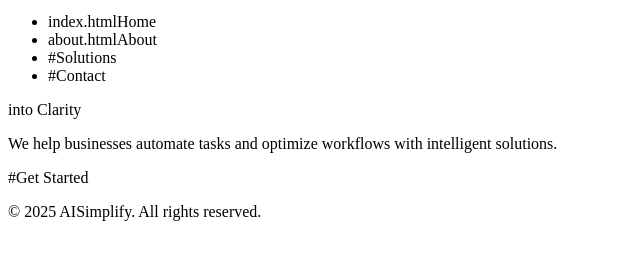
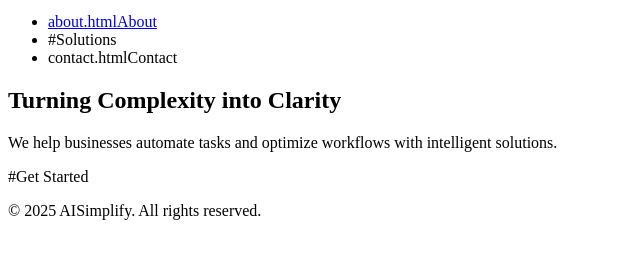
Before and after one commit to ovlac99/aisimplify-site, a plain HTML site: page index.html in a window 1280 px wide. Shown: the part 47-306 px from the top of the page, without its empty margins (0-640 px from the left). Drawn offline with Linux system fonts and the light colour scheme.

Commit message:
Update index.html

```diff
--- a/index.html
+++ b/index.html
@@ -13,17 +13,17 @@
     </div>
     <nav>
       <ul>
-        <li>index.htmlHome</a></li>
+        <li><a href="index.html/li>
         <li>about.htmlAbout</a></li>
         <li>#Solutions</a></li>
-        <li>#Contact</a></li>
+        <li>contact.htmlContact</a></li>
       </ul>
     </nav>
   </header>
 
   <main>
     <section class="hero">
-      into Clarity</h1>
+      <h1>Turning Complexity into Clarity</h1>
       <p>We help businesses automate tasks and optimize workflows with intelligent solutions.</p>
       #Get Started</a>
     </section>
```
